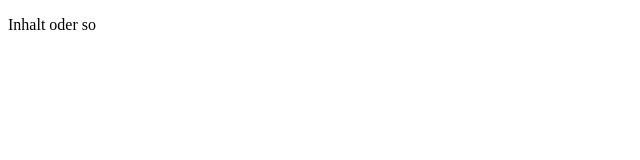
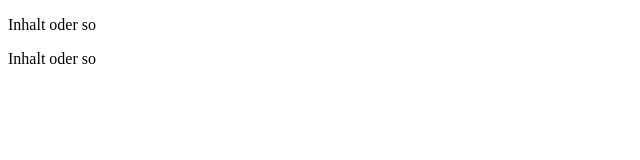
Before and after one commit to Adlersack/news-site, a plain HTML site: page index.html in a window 1280 px wide. Shown: the full height of the page, 0-640 px from the left. Drawn offline with Linux system fonts and the light colour scheme.

Commit message:
Kommentarmodule hinzugefügt

```diff
--- a/index.html
+++ b/index.html
@@ -17,5 +17,15 @@
     </div>
 </module-one>
 
+<module-two>
+        <div class="container">
+            <div class="news-content">
+                <p>
+                    Inhalt oder so
+                </p>
+            </div>
+        </div>
+</module-two>
+
 </body>
 </html>
```
